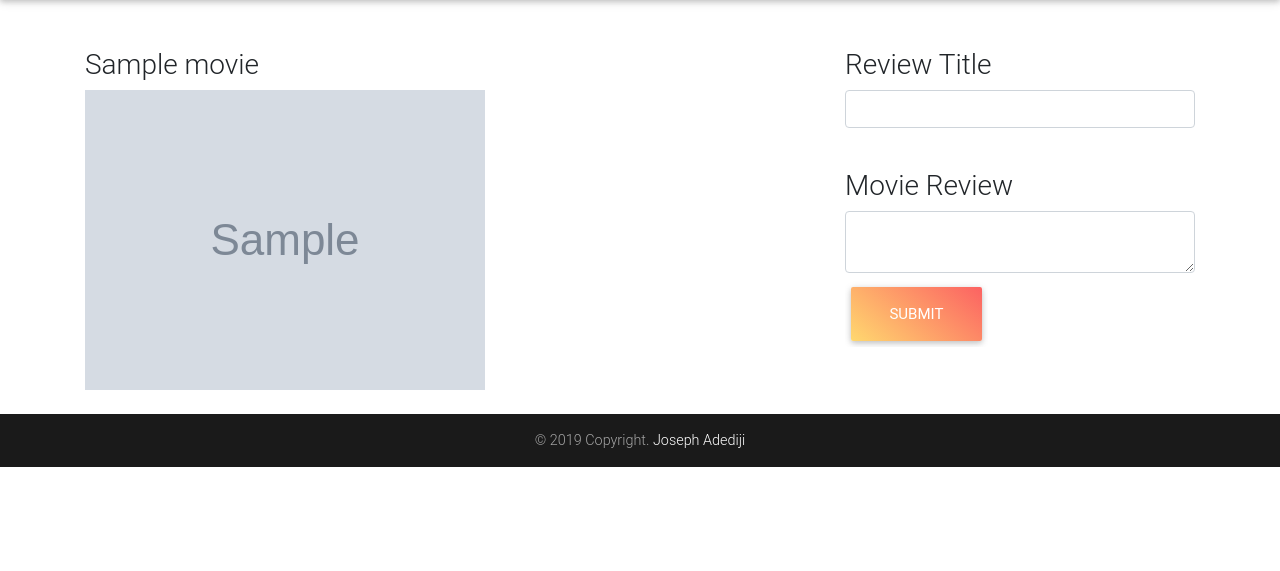
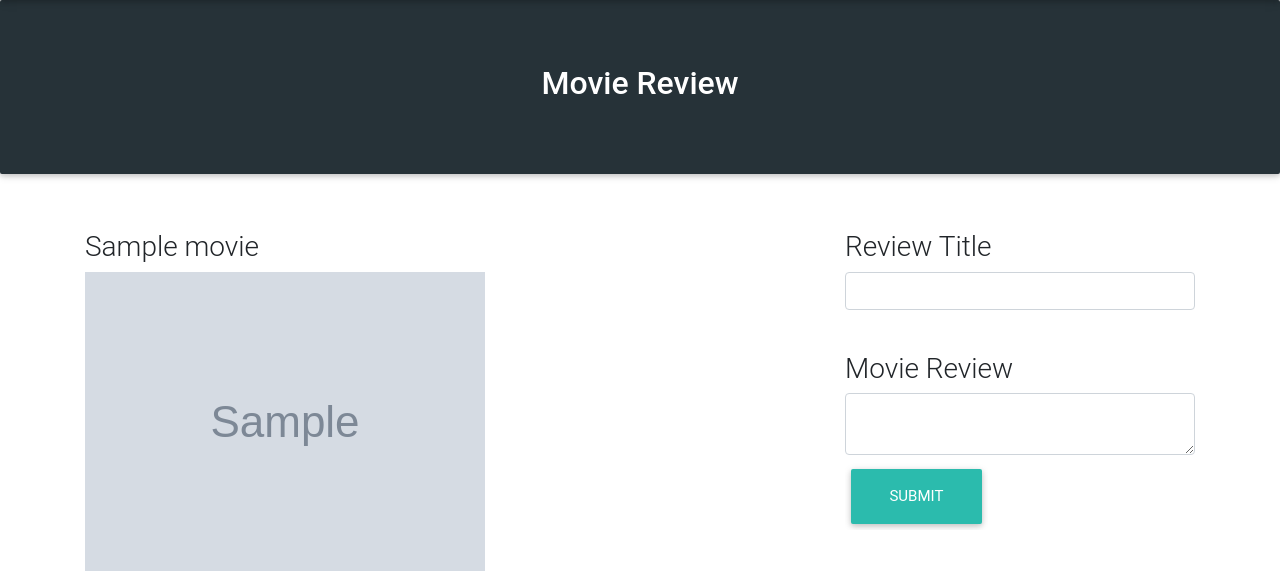
Before and after one commit to josylad/Movie-Watchlist, a Flask app: template app/templates/new_review.html in a window 1280 px wide. Shown: the part 58-629 px from the top of the page. Run offline with Flask 2, Linux system fonts and the light colour scheme; the template is opened without the code that fills it: values that come from a table or form of the project are taken from there, most other values are stand-ins (such as "Sample title", 1, 10 or a date in 2020); grey boxes marked "Sample" are stand-in pictures; parts of the project's set-up code (start-up, migrations or seed data) failed here and were passed over; some libraries are stand-ins or nearby versions.

Commit message:
Add styling and topography formatting to the review section

```diff
--- a/app/templates/movie.html
+++ b/app/templates/movie.html
@@ -28,7 +28,7 @@
                     <hr>
 
                     {% if reviews %}
-                        {{macro.displayReviews(reviews)}}
+                       <p> {{macro.displayReviews(reviews)}} </p>
 
                     {% else%}
                         <h4 class="">This movie has no reviews </h4>
--- a/app/templates/new_review.html
+++ b/app/templates/new_review.html
@@ -3,6 +3,9 @@
 
 
 {% block content %}
+<div class="jumbotron mdb-color special-color-dark text-center text-white">
+        <h2 class="h2">Movie Review</h2>
+    </div>
     <div class="container mt-4 mb-4">
 
         <div class="row">
@@ -26,7 +29,7 @@
                 </h3>
 
                 <p>
-                    <span class="">{{ review_form.submit(class_='btn peach-gradient btn-lg')}}</span>
+                    <span class="">{{ review_form.submit(class_='btn btn-default btn-lg')}}</span>
 
                 </p>
             </form>
```
